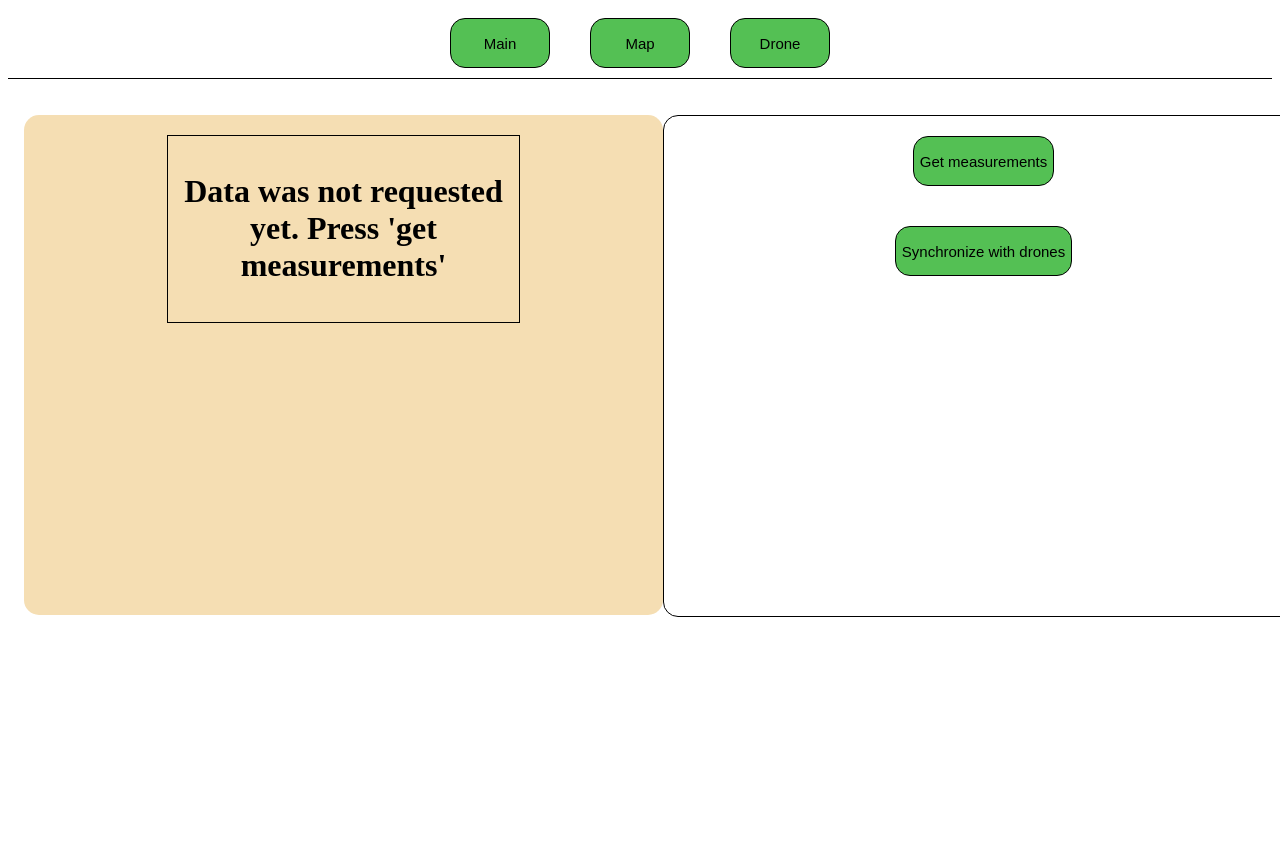
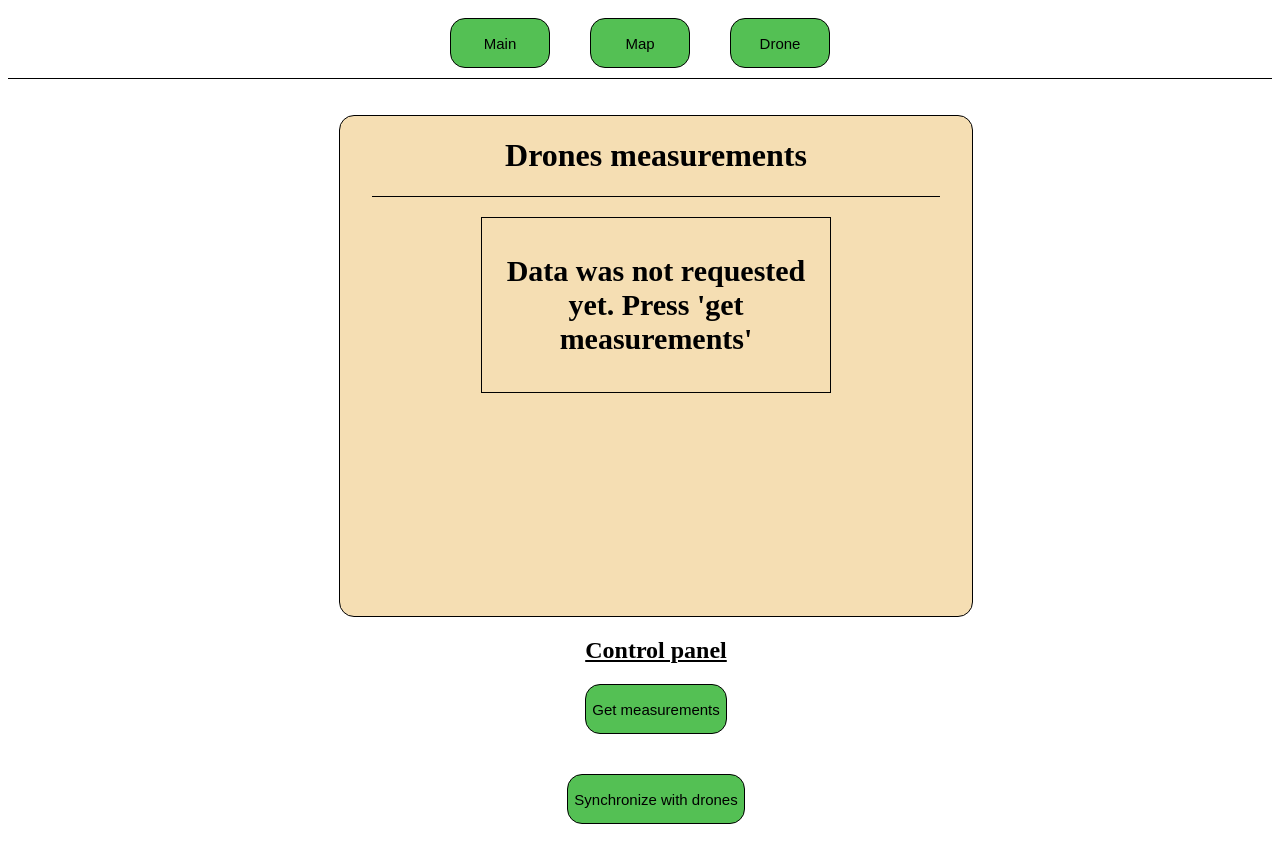
Before and after one commit to Petrykov/basecamp, a React (Create React App) app: page /droneJs in a window 1280 px wide. Shown: the top 862 px of the page. Built offline with nearby package versions, Linux system fonts and the light colour scheme; what google-maps-react would draw is missing.

Commit message:
updated design Drone

```diff
--- a/src/Drone.js
+++ b/src/Drone.js
@@ -11,7 +11,6 @@ class Drone extends React.Component{
     }
 
     getCoordinates = async () => {
-        console.log('in here');
         await axios.get("http://localhost:3000")
         .then(res => this.setState({ droneCoordinates: res.data}));
 
@@ -25,29 +24,27 @@ class Drone extends React.Component{
         return <div>
                     <div className="body">
                         <div className="dronesInfo">
+
+                            <div className="underline"> <h1>Drones measurements</h1></div>
+
                                 <ul className = "measurementsUL">
                                     {this.state.droneCoordinates.length === 0 ?
-                                    (<h1>Data was not requested yet. Press 'get measurements'</h1>)
+                                    (<h1 className = "h1Style">Data was not requested yet. Press 'get measurements'</h1>)
                                     : (
                                             this.state.droneCoordinates.map((e, i) => {
                                             return <h3 key={i} ><li>{"# {"+(i+1)+ "} [" + e.Coordinates+"]"}</li></h3> ;
                                         })
                                     )}
                                 </ul>
-
                         </div>
 
-                        <div className="pannel">
+                        <div className="usePannel">
+                         <h2>Control panel</h2>
+                            <button onClick={this.getCoordinates} className="pannelBtn">Get measurements</button>
+                            <button className="pannelBtn">Synchronize with drones</button>
+                        </div>
 
-                            <div className="pannelBtnDiv">
-                                <button onClick={this.getCoordinates} className="pannelBtn">Get measurements</button>
-                            </div>
 
-                            <div className="pannelBtnDiv">
-                                <button className="pannelBtn">Synchronize with drones</button>
-                            </div>
-
-                        </div>
 
                     </div>
                 </div>
--- a/src/Map.js
+++ b/src/Map.js
@@ -12,7 +12,6 @@ class MapJs extends React.Component{
     }
 
      getCoordinates = async () => {
-        console.log('in here');
         await axios.get("http://localhost:3000")
         .then(res => this.setState({ droneCoordinates: res.data}));
 
--- a/src/index.css
+++ b/src/index.css
@@ -36,8 +36,6 @@
   margin-top: 20px;
   padding: 1em;
   margin-top: 20px;
-  display: flex;
-  position: absolute;
 }
 
 .border{
@@ -53,11 +51,24 @@
   width: 50%;
   height: 500px;
   background: wheat;
-  display: table-cell;
+  border: 1px solid black;
   border-radius: 15px;
-  vertical-align: middle;
   text-align: center;
-  display: inline-block;
+  margin: 0 auto;
+}
+
+.underline{
+  margin-top: 15px;
+  width: 90%;
+  margin-left: auto;
+  margin-right: auto;
+  border-bottom: 1px solid #000;
+  font-style: inherit;
+}
+
+.h1Style{
+  font-size: 30px;
+  font-style: inherit;
 }
 
 .measurementsUL {
@@ -80,7 +91,7 @@
 .pannelBtn{
   height: 50px;
   width: auto;
-  margin: 20px;
+  margin: 20px 20px;
   font-size: 15px;
   cursor: pointer;
   background: rgb(84, 192, 84);
@@ -93,9 +104,24 @@
   box-shadow: 0px 15px 20px rgba(46, 229, 157, 0.4);
 }
 
+.usePannel h2{
+  text-decoration: underline;
+}
+
+.usePannel{
+  width: 30%;
+  text-align:center;
+  height: auto;
+  margin: 20px auto;
+}
+
 .googleMap{
   width: 50%;
   height: 500px;
   padding: 1em;
   position: relative;
 }
+
+h2{
+  margin: 0px !important;
+}
```
